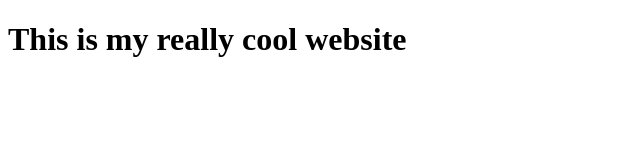
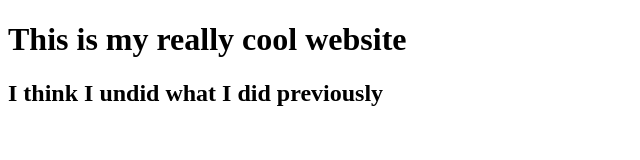
Before and after one commit to starlinglouise/website, a plain HTML site: page index.html in a window 1280 px wide. Shown: the whole page, without its empty margins (0-640 px from the left). Drawn offline with Linux system fonts and the light colour scheme.

Commit message:
New h2
New h2 section

```diff
--- a/index.html
+++ b/index.html
@@ -5,5 +5,6 @@
   </head>
   <body>
     <h1>This is my really cool website</h1>
+    <h2>I think I undid what I did previously</h2>
   </body>
 </html>
```
